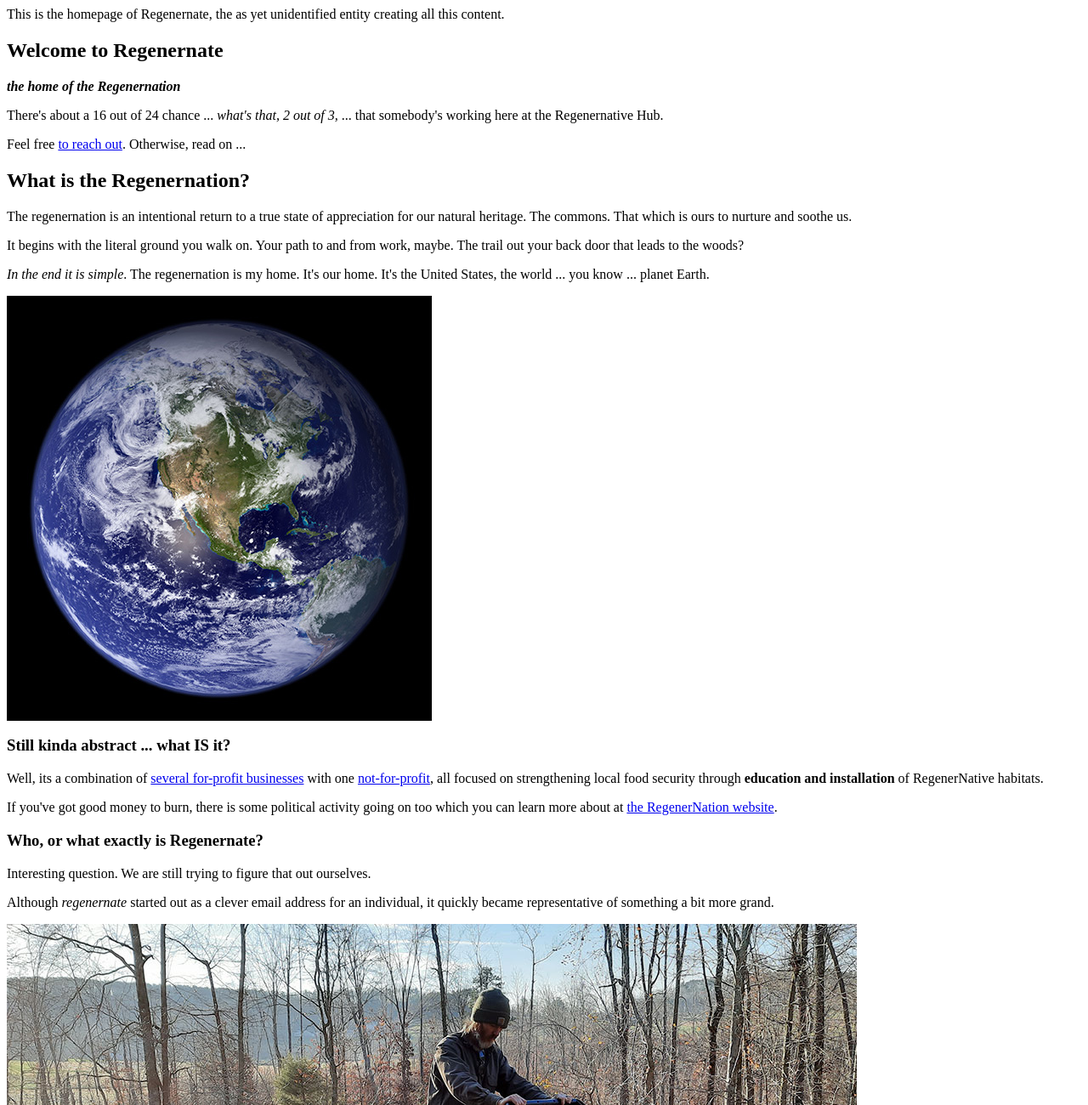
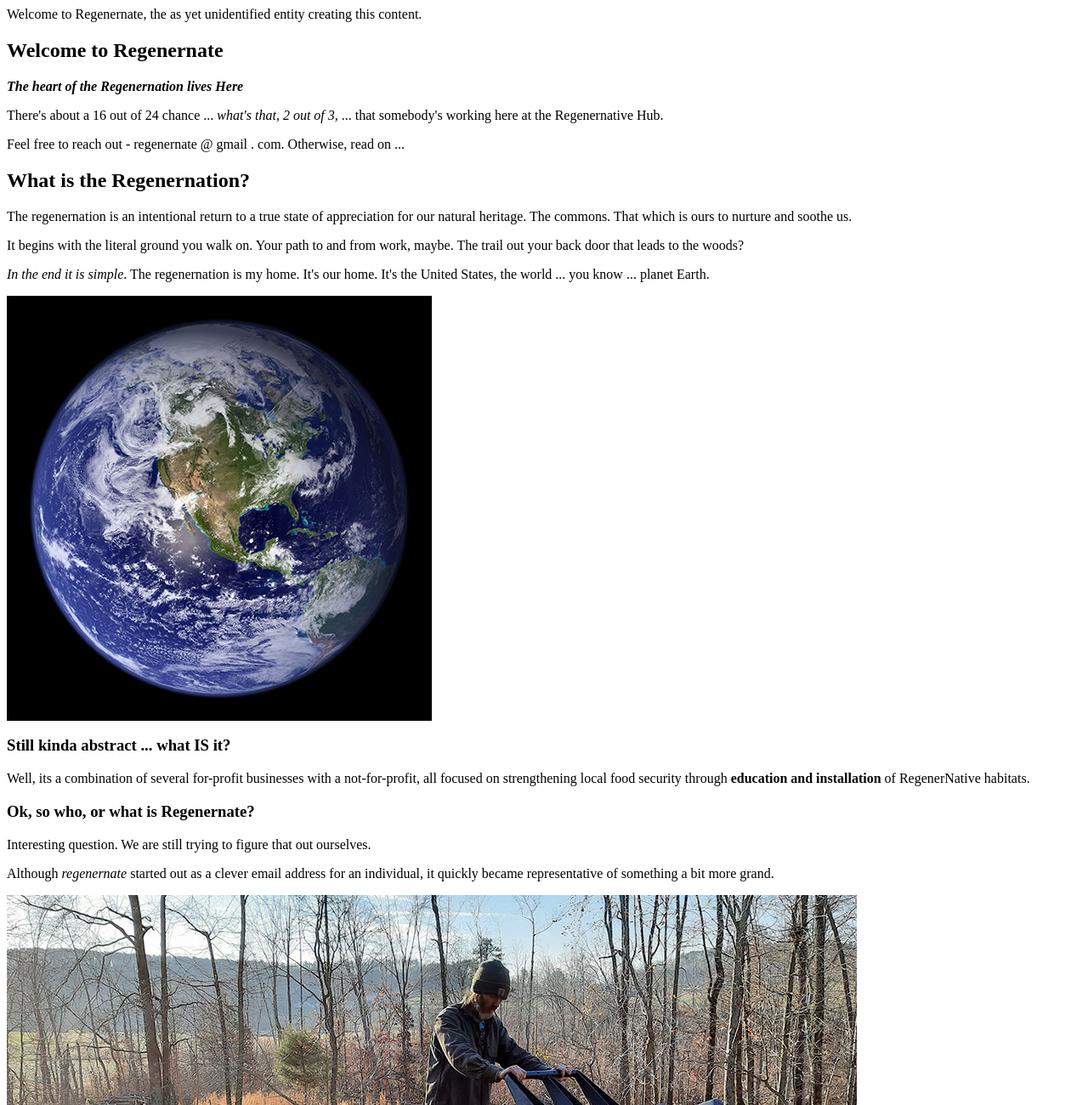
Before and after one commit to regenernate/trni-website, a website: page regenernate.html in a window 1280 px wide. Shown: the top 1300 px of the page at 85% size. Drawn offline with Linux system fonts and the light colour scheme; files whose address does not match are found by name.

Commit message:
removed links and weird text from regenernate homepage

```diff
--- a/regenernate.html
+++ b/regenernate.html
@@ -1,17 +1,17 @@
 <html>
 
-  <headerme>This is the homepage of Regenernate, the as yet unidentified entity creating all this content.</headerme>
+  <headerme>Welcome to Regenernate, the as yet unidentified entity creating this content.</headerme>
 
   <body>
 
-    <main>
+    <main class='medium'>
 
       <section class="top-section">
         <h1>Welcome to Regenernate</h1>
-        <p class='h-centered'><strong><em>the home of the Regenernation</em></strong></p>
+        <p class='h-centered'><strong><em>The heart of the Regenernation lives Here</em></strong></p>
         <hereify />
         <p>There's about a 16 out of 24 chance ... <em>what's that, 2 out of 3,</em> ... that somebody's working here at the Regenernative Hub.</p>
-        <p>Feel free <a href='/reach_out'>to reach out</a>. Otherwise, read on ...</p>
+        <p>Feel free to reach out - regenernate @ gmail . com. Otherwise, read on ...</p>
       </section>
 
       <article class="first-article">
@@ -21,12 +21,11 @@
         <p><em>In the end it is simple</em>. The regenernation is my home. It's our home. It's the United States, the world ... you know ... planet Earth.</p>
         <img class='reallynarrow-image h-centered' src='/earth_from_space.jpg' alt="This is an image of earth from space, centered on North America. From NPR." />
         <h3>Still kinda abstract ... what IS it?</h3>
-        <p>Well, its a combination of <a href='/the_for_profits'>several for-profit businesses</a> with one <a href='/the_not_for_profit'>not-for-profit</a>, all focused on strengthening local food security through <strong>education and installation</strong> of RegenerNative habitats.</p>
-        <p class="tinyfont">If you've got good money to burn, there is some political activity going on too which you can learn more about at <a href='https://www.theregenernation.info'>the RegenerNation website</a>.</p>
+        <p>Well, its a combination of several for-profit businesses with a not-for-profit, all focused on strengthening local food security through <strong>education and installation</strong> of RegenerNative habitats.</p>
       </article>
 
       <article class="second-article">
-        <h3>Who, or what exactly is Regenernate?</h3>
+        <h3>Ok, so who, or what is Regenernate?</h3>
         <p>Interesting question. We are still trying to figure that out ourselves.</p>
         <p>Although <em>regenernate</em> started out as a clever email address for an individual, it quickly became
         representative of something a bit more grand.</p>
@@ -41,12 +40,14 @@
           </ul>
         </section>
         <section>
-          <p>Beyond this, we believe that all have a role to play in making the world a better place. But beliefs don’t build bridges. <em>The proof will be in the pudding</em>.</p>
+          <h4>Our role as people Here</h4>
+          <p>We believe that we all have a role to play in making the world a better place. But beliefs don’t build bridges. <em>The proof will be in the pudding</em>.</p>
           <p>In our case, that pudding will be a delicious, diverse and resilient collage of landscapes and ecosystems, all healthier, more vibrant and more abundant as a result of the management activities we have undertaken upon them.</p>
+          <h5>How do we Make It?</h5>
           <p>The RegenerNation, built by Regenernators is a practice of integrating landscapes with the living things that dwell upon them.</p>
           <p>This includes encouraging the conditions for a comfortable re-integration of people into their proper place on the land they inhabit.</p>
           <p>With a touch of patience, a lot of hard work, and the constant grounding to be found in a humble daily appreciation for this living world we call home, this work can be done with grace and joy.</p>
-          <p><strong>That is the work of Regenernate.</strong></p>
+          <p><strong>This is the work of the Regenernation.</strong></p>
         </section>
       </article>
 
```
